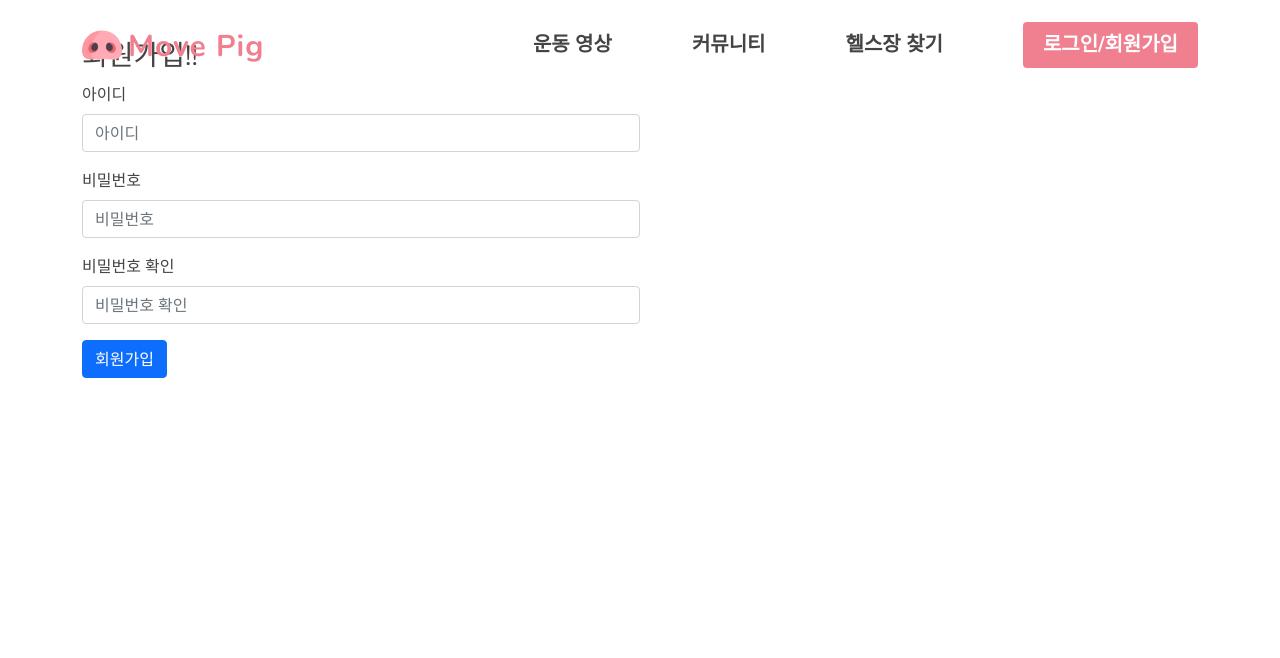
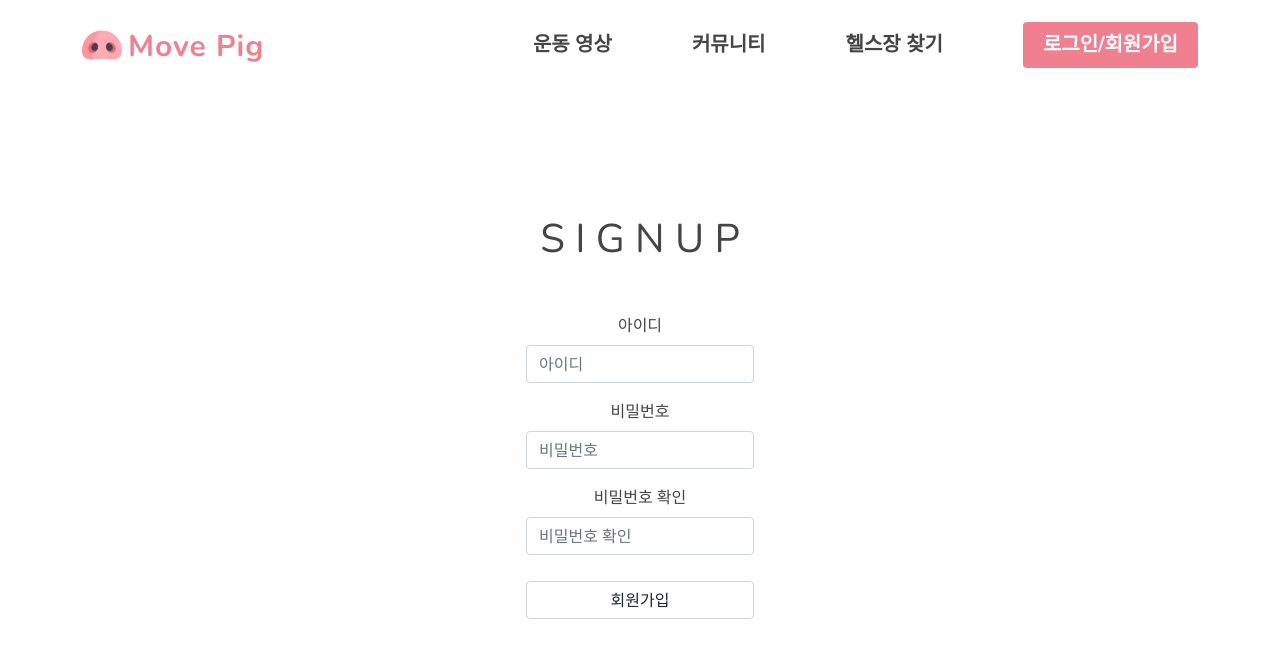
Before and after one commit to sohyunly/movepig, a Django app: page /accounts/signup/ in a window 1280 px wide. Shown: the top 658 px of the page. Run offline with Django 3.2, Linux system fonts and the light colour scheme; some libraries are stand-ins or nearby versions; some web fonts are replaced.

Commit message:
signup UI 수정

```diff
--- a/accounts/templates/accounts/signup.html
+++ b/accounts/templates/accounts/signup.html
@@ -2,10 +2,25 @@
 {% load static %}
 {% block content %}
 
+<style>
+        h1 {
+        margin-top: 80px;
+        margin-bottom: 50px;
+        text-align: center;
+    }
+
+    .col-md-6 {
+        width: 100%;
+    }
+
+    .btn {
+        border-color: lightgray;
+    }
+</style>
+
 <main id="main">
+    <section class="main-box">
 
-    <!-- ======= Portfolio Details Section ======= -->
-    <section id="portfolio-details" class="portfolio-details">
         <div class="container">
             {% if error %}
             <div class="alert alert-danger mt-3">
@@ -13,10 +28,10 @@
             </div>
             {% endif %}
 
+            <h1>S I G N U P</h1>
 
-<h3>회원가입!!</h3>
-
-<form method="POST" action="{% url 'accounts:signup' %}">
+            <div style="margin:auto; text-align: center;">
+            <form method="POST" action="{% url 'accounts:signup' %}" style="display: inline-block;">
                 {% csrf_token %}
 
                 <div class="mb-3 col-md-6">
@@ -31,14 +46,15 @@
 
                 <div class="mb-3 col-md-6">
                     <label class="form-label" for="password_check">비밀번호 확인</label>
-        <input class="form-control" type="password_check" name="password_check" id="password_check" placeholder="비밀번호 확인">
+                    <input class="form-control" type="password_check" name="password_check" id="password_check"
+                        placeholder="비밀번호 확인">
                 </div>
 
                 <div class="mb-3">
-        <button type="submit" class="btn btn-primary">회원가입</button>
+                    <button type="submit" class="btn btn-outline-dark" style="width: 100%; margin-top: 10px;">회원가입</button>
                 </div>
             </form>
-
+        </div>
             {% endblock %}
         </div>
     </section>
```
Also changed, not shown: accounts/templates/accounts/login.html (+10 -11 lines). Lines whose indentation alone changed are shown as unchanged.
